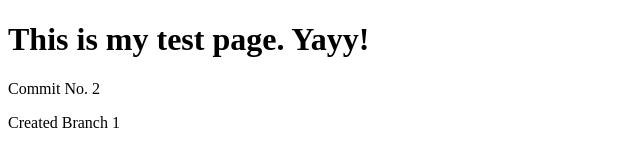
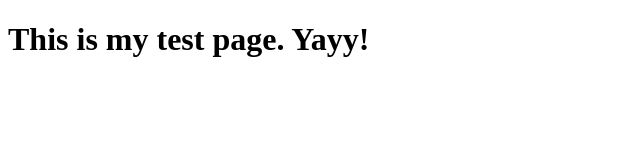
Before and after one commit to ruchirap91/learningsourcetree, a plain HTML site: page index.html in a window 1280 px wide. Shown: the whole page, without its empty margins (0-640 px from the left). Drawn offline with Linux system fonts and the light colour scheme.

Commit message:
merged files and reverted to first commit

```diff
--- a/index.html
+++ b/index.html
@@ -4,8 +4,6 @@
 	<title>Test Page</title>
 </head>
 <body>
-	<h1>This is my test page. Yayy!</h1>
-	<p>Commit No. 2</p>
-	<p>Created Branch 1</p>
+<h1>This is my test page. Yayy!</h1>
 </body>
 </html>
```
